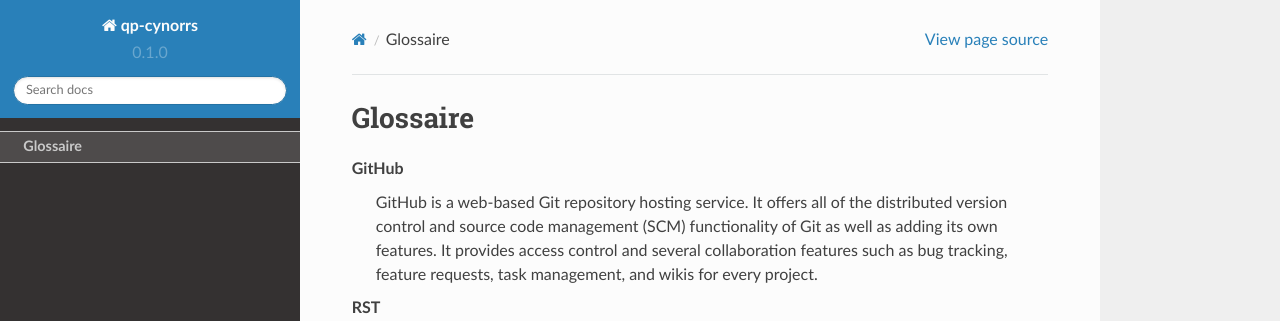
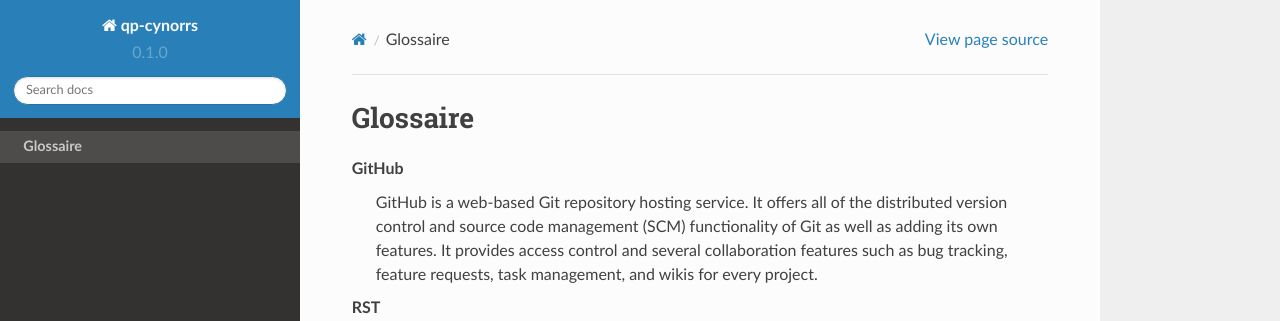
Before and after one commit to mcpronovost/qp-cynorrs, a Sphinx documentation site: the page built from docs/glossary.rst, in a window 1280 px wide. Shown: the top 321 px of the page. Built offline with Sphinx 7.4.7 and the Read the Docs theme 2.0.0, drawn with Linux system fonts in a browser that asks for light colours; pages that are not in the unit, such as notebooks, are missing from menus.

Commit message:
update docs css

```diff
--- a/docs/_templates/layout.html
+++ b/docs/_templates/layout.html
@@ -18,12 +18,17 @@
         .wy-menu-vertical li.current > a,
         .wy-menu-vertical li.on a {
             background-color: #4e4b4b;
-            border-color: #4e4b4b;
             color: #c9c9c9;
         }
         .wy-menu-vertical li.current > a button.toctree-expand,
         .wy-menu-vertical li.on a button.toctree-expand {
             color: #c9c9c9;
         }
+        .wy-menu-vertical li.toctree-l2 a, .wy-menu-vertical li.toctree-l3 a, .wy-menu-vertical li.toctree-l4 a, .wy-menu-vertical li.toctree-l5 a, .wy-menu-vertical li.toctree-l6 a, .wy-menu-vertical li.toctree-l7 a, .wy-menu-vertical li.toctree-l8 a, .wy-menu-vertical li.toctree-l9 a, .wy-menu-vertical li.toctree-l10 a {
+            color: #c9c9c9;
+        }
+        .wy-menu-vertical li.toctree-l1.current > a {
+            border-color: #4e4b4b;
+        }
     </style>
 {% endblock %}
```
